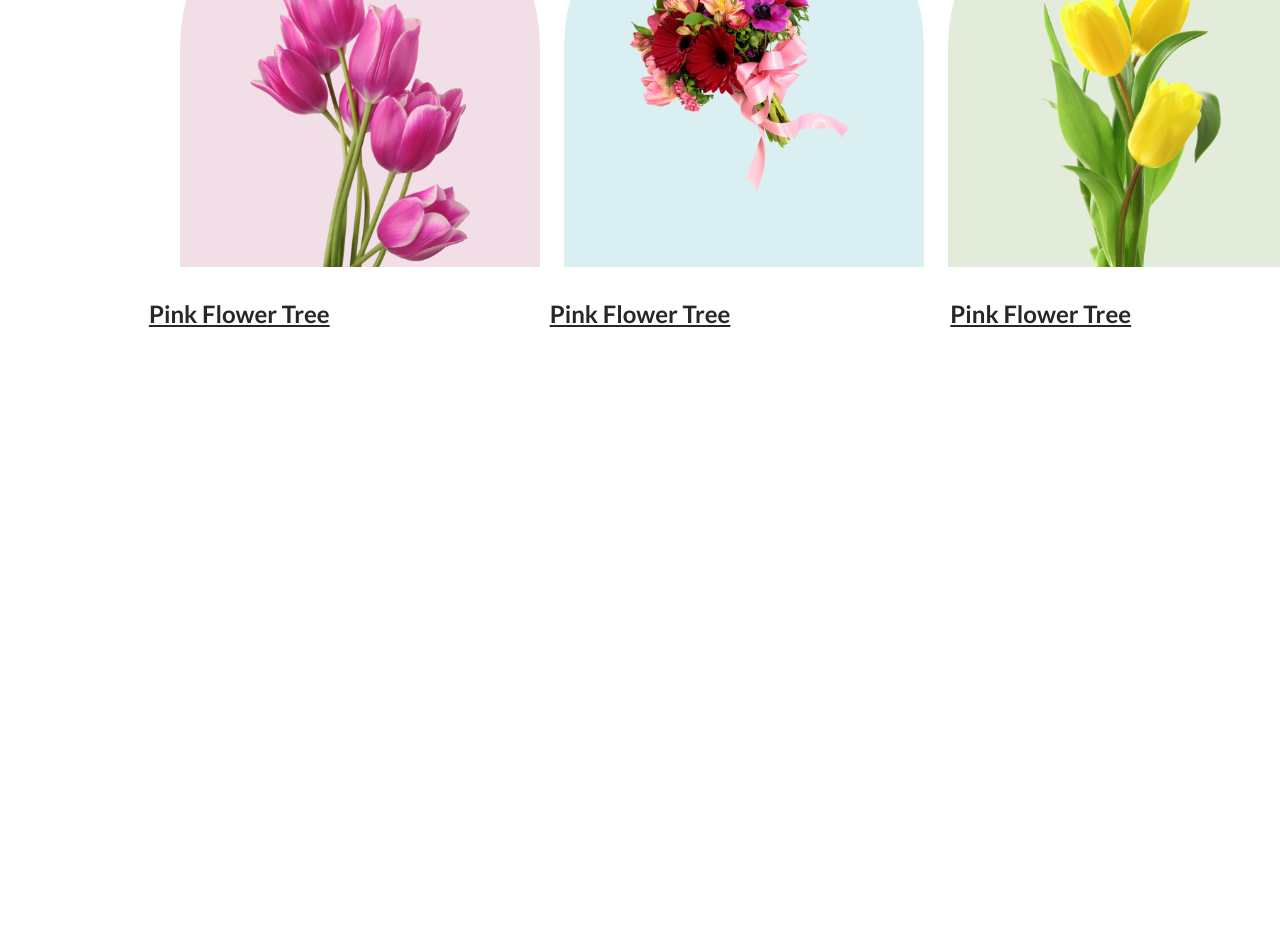
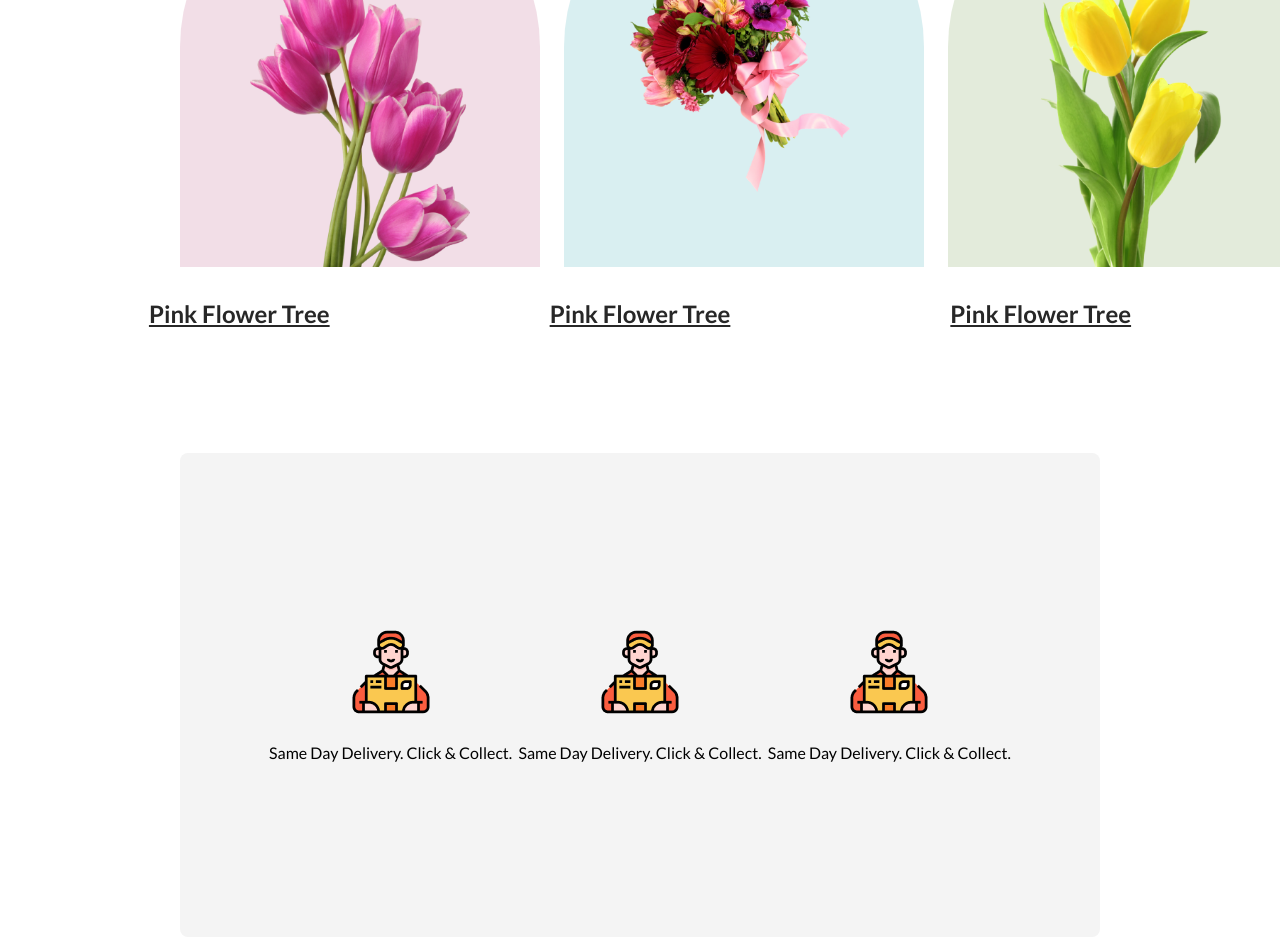
Before and after one commit to rathininfo/flower-shop, a plain HTML site: page index.html in a window 1280 px wide. Shown: the part 1291-2231 px from the top of the page. Before the commit the page ends 1651 px from the top, so only its background shows below. Drawn offline with Linux system fonts and the light colour scheme.

Commit message:
support section done

```diff
--- a/index.html
+++ b/index.html
@@ -25,6 +25,8 @@
     </header>
 <!-------------- End header section --------------------->
 <main>
+
+    <!--------------Start Featured section --------------------->
     <section class="Featured-main-container">
             <div class="featured-content">
                 <h3 class="featured-title heading">Our Featured Flowers</h3>
@@ -54,6 +56,23 @@
                 </figcaption>
            </div>
     </section>
+<!--------------End Featured section --------------------->
+    <section>
+        <div class="support-container">
+            <div class="support-info">
+                <img class="support-icon" src="Asset/icon/Group 57.png" alt="icon here">
+                <p class="support-description">Same Day Delivery. Click & Collect.</p>
+            </div>
+            <div class="support-info">
+                <img class="support-icon" src="Asset/icon/Group 57.png" alt="icon here">
+                <p class="support-description">Same Day Delivery. Click & Collect.</p>
+            </div>
+            <div class="support-info">
+                <img class="support-icon" src="Asset/icon/Group 57.png" alt="icon here">
+                <p class="support-description">Same Day Delivery. Click & Collect.</p>
+            </div>
+        </div>
+    </section>
 </main>
 </body>
 </html>
--- a/style.css
+++ b/style.css
@@ -59,7 +59,7 @@ header{
 }
 
 .flower-pic{
-    width: 510px;
+    width: 520px;
     position: absolute;
     right: 0;
     bottom: 0;
@@ -149,3 +149,31 @@ figcaption{
 }
 
 /* End featured section style */
+
+
+/* Start support section style */
+.support-container{
+    display: flex;
+    justify-content: space-around;
+    align-items: center;
+    background-color: #F4F4F4;
+    padding: 175px 86px;
+    margin: 125px 180px;
+    text-align: center;
+    border-radius: 8px;
+}
+
+.support-icon{
+    margin-bottom: 24px;
+}
+
+/* End support section style */
+/* Start Sign Up section style */
+
+
+
+
+
+
+
+/* End Sign Up section style */
```
